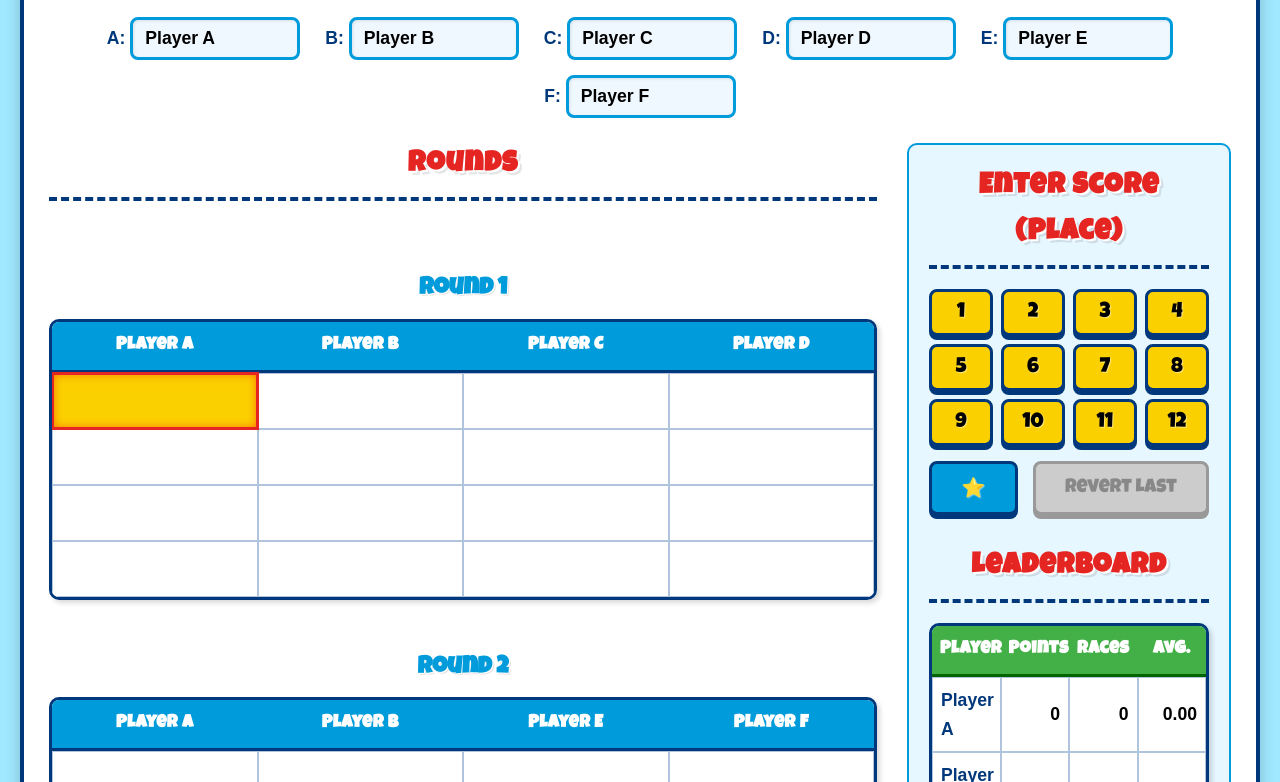
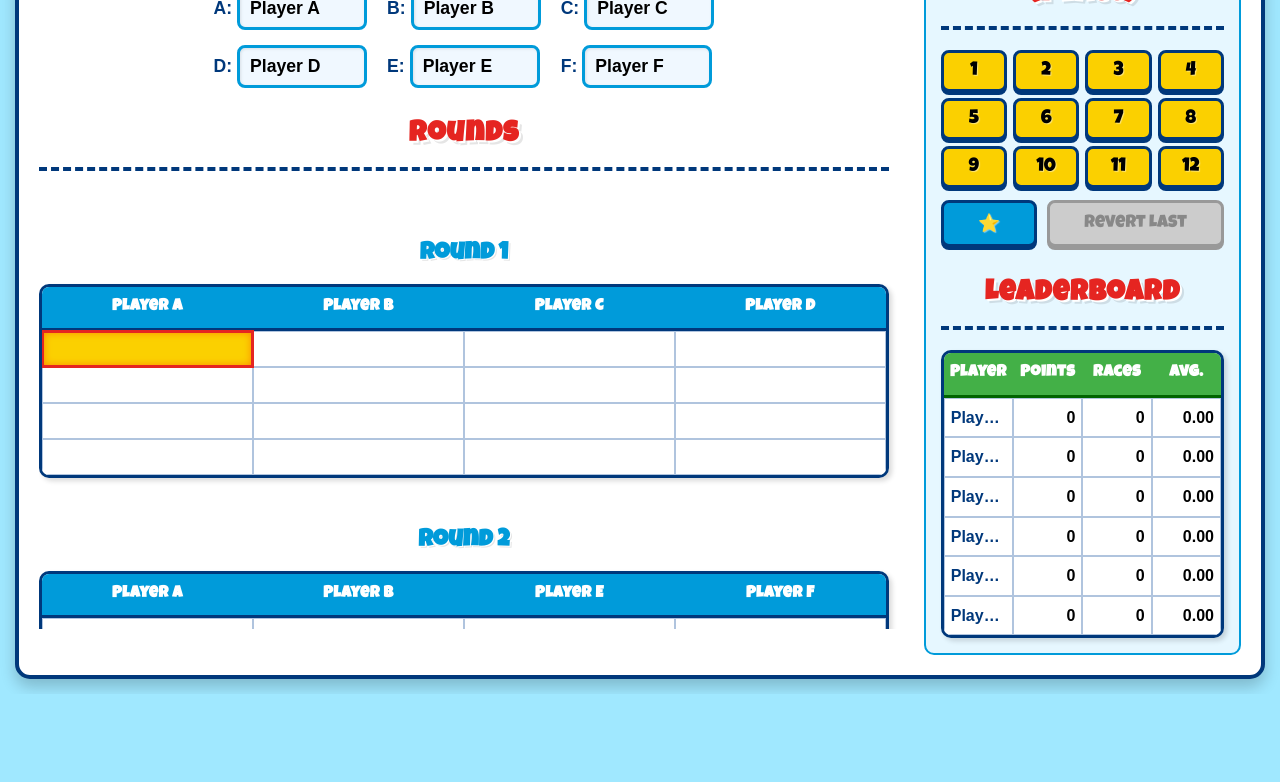
Before and after one commit to VengsHub/mario-kart, a plain HTML site: page index.html in a window 1280 px wide. Shown: the part 130-912 px from the top of the page. After the commit the page ends 824 px from the top, so only its background shows below. Drawn offline with Linux system fonts and the light colour scheme.

Commit message:
improve responsiveness

```diff
--- a/index.html
+++ b/index.html
@@ -5,26 +5,30 @@
   <meta name="viewport" content="width=device-width, initial-scale=1.0">
   <title>Mario Kart Tournament Tracker</title>
   <link rel="stylesheet" href="style.css">
+  <link rel="preconnect" href="https://fonts.googleapis.com">
+  <link rel="preconnect" href="https://fonts.gstatic.com" crossorigin>
+  <link href="https://fonts.googleapis.com/css2?family=Luckiest+Guy&display=swap" rel="stylesheet">
 </head>
 <body>
 <div class="container">
+  <main class="content-area">
+    <section id="left-column">
       <header id="player-names">
         <h2>Player Names</h2>
         <div class="player-inputs">
-      <label>A: <input type="text" id="player-name-0" class="player-name-input" placeholder="Player A"></label>
-      <label>B: <input type="text" id="player-name-1" class="player-name-input" placeholder="Player B"></label>
-      <label>C: <input type="text" id="player-name-2" class="player-name-input" placeholder="Player C"></label>
-      <label>D: <input type="text" id="player-name-3" class="player-name-input" placeholder="Player D"></label>
-      <label>E: <input type="text" id="player-name-4" class="player-name-input" placeholder="Player E"></label>
-      <label>F: <input type="text" id="player-name-5" class="player-name-input" placeholder="Player F"></label>
+          <label>A: <input type="text" id="player-name-0" class="player-name-input" placeholder="Player A" maxlength="8"></label>
+          <label>B: <input type="text" id="player-name-1" class="player-name-input" placeholder="Player B" maxlength="8"></label>
+          <label>C: <input type="text" id="player-name-2" class="player-name-input" placeholder="Player C" maxlength="8"></label>
+          <label>D: <input type="text" id="player-name-3" class="player-name-input" placeholder="Player D" maxlength="8"></label>
+          <label>E: <input type="text" id="player-name-4" class="player-name-input" placeholder="Player E" maxlength="8"></label>
+          <label>F: <input type="text" id="player-name-5" class="player-name-input" placeholder="Player F" maxlength="8"></label>
         </div>
       </header>
 
-  <main class="content-area">
       <section id="rounds-container">
         <h2>Rounds</h2>
       </section>
-
+    </section>
     <aside id="controls-leaderboard">
       <section id="score-controls">
         <h2>Enter Score (Place)</h2>
--- a/style.css
+++ b/style.css
@@ -1,45 +1,45 @@
-/* Import Google Font */
 @import url('https://fonts.googleapis.com/css2?family=Luckiest+Guy&display=swap');
 
+*, *::before, *::after {
+    box-sizing: border-box;
+}
+
 :root {
-    /* Mario Kart Color Palette */
-    --mk-red: #E52521;     /* Mario Red */
-    --mk-blue: #009BDA;    /* Mario Blue */
-    --mk-yellow: #FBD000;  /* Coin/Star Yellow */
-    --mk-green: #43B047;   /* Luigi/Pipe Green */
-    --mk-dark-blue: #00387b; /* Deeper Blue for borders/accents */
+    --mk-red: #E52521;
+    --mk-blue: #009BDA;
+    --mk-yellow: #FBD000;
+    --mk-green: #43B047;
+    --mk-dark-blue: #00387b;
     --mk-white: #FFFFFF;
     --mk-black: #000000;
-    --mk-light-bg: #a0e8ff; /* Light Sky Blue Background */
+    --mk-light-bg: #a0e8ff;
     --mk-dark-grey: #4a4a4a;
     --mk-light-grey: #f0f0f0;
-
-    /* Fonts */
     --font-mario: 'Luckiest Guy', cursive;
-    --font-body: 'Arial', sans-serif; /* Use a clean sans-serif for scores/data */
+    --font-body: 'Arial', sans-serif;
+    --sticky-top-offset: 20px;
+    --body-padding: 15px;
+    --container-padding: 20px;
 }
 
 body {
     font-family: var(--font-body);
     line-height: 1.6;
     margin: 0;
-    padding: 20px;
+    padding: var(--body-padding);
     background-color: var(--mk-light-bg);
-    /* Optional: Add a subtle cloud pattern or checkered flag */
-    /* background-image: url('path/to/your/cloud-pattern.png'); */
 }
 
 .container {
     max-width: 1600px;
-    margin: 20px auto;
+    margin: 0 auto;
     background-color: var(--mk-white);
-    padding: 25px;
+    padding: var(--container-padding);
     border-radius: 15px;
     border: 4px solid var(--mk-dark-blue);
     box-shadow: 0px 8px 15px rgba(0, 0, 0, 0.2);
 }
 
-/* Section Headers (like Player Names, Rounds, Controls, Leaderboard) */
 header h2,
 section h2 {
     font-family: var(--font-mario);
@@ -54,12 +54,27 @@ section h2 {
     font-size: 1.8em;
 }
 
-/* Player Names Section */
+.content-area {
+    display: flex;
+    gap: 25px;
+}
+
+#left-column {
+    flex: 3;
+    min-width: 500px;
+    max-height: calc(100vh - (var(--body-padding) * 2) - (var(--container-padding) * 2) - 10px);
+    overflow-y: auto;
+    padding-right: 10px;
+}
+
+#player-names {
+    margin-bottom: 25px;
+}
+
 #player-names .player-inputs {
-    display: flex;
-    flex-wrap: wrap;
-    gap: 15px 25px; /* More horizontal gap */
-    margin-bottom: 25px;
+    display: grid;
+    grid-template-columns: repeat(3, auto);
+    gap: 15px 20px;
     justify-content: center;
 }
 
@@ -67,47 +82,40 @@ section h2 {
     font-weight: bold;
     font-size: 1.1em;
     color: var(--mk-dark-blue);
+    display: flex;
+    align-items: center;
+    gap: 5px;
 }
 
 #player-names input {
-    padding: 8px 12px;
+    padding: 8px 10px;
     border: 3px solid var(--mk-blue);
     border-radius: 8px;
-    width: 140px;
+    width: 130px;
     font-weight: bold;
     font-size: 1em;
-    background-color: #f0f8ff; /* Alice blue */
+    background-color: #f0f8ff;
     box-shadow: inset 1px 1px 3px rgba(0,0,0,0.1);
 }
 
-/* Main Layout */
-.content-area {
-    display: flex;
-    flex-wrap: wrap; /* Allow wrapping on smaller screens */
-    gap: 30px;
-}
-
 #rounds-container {
-    flex: 3;
-    min-width: 500px; /* Ensure it has some base width */
     display: flex;
     flex-direction: column;
-    gap: 25px; /* Space between round tables */
+    gap: 20px;
 }
 
 #controls-leaderboard {
     flex: 1;
-    min-width: 280px; /* Ensure controls don't get too squished */
-    display: flex;
-    flex-direction: column;
-    gap: 30px;
-    background-color: #e6f7ff; /* Very light blue panel background */
-    padding: 20px;
+    min-width: 290px;
+    position: sticky;
+    top: var(--sticky-top-offset);
+    height: fit-content;
+    background-color: #e6f7ff;
+    padding: 15px;
     border-radius: 10px;
     border: 2px solid var(--mk-blue);
 }
 
-/* Round Title (Round 1, Round 2...) */
 .round h3 {
     font-family: var(--font-mario);
     color: var(--mk-blue);
@@ -117,182 +125,210 @@ section h2 {
     text-shadow: 1px 1px 0px var(--mk-white), 2px 2px 0px rgba(0, 0, 0, 0.1);
 }
 
-/* Tables (Rounds and Leaderboard) */
 .round-table,
 #leaderboard table {
-    border-collapse: separate; /* Use separate for rounded corners */
+    border-collapse: separate;
     border-spacing: 0;
     width: 100%;
     table-layout: fixed;
     border: 3px solid var(--mk-dark-blue);
     border-radius: 10px;
-    overflow: hidden; /* Important for border-radius */
+    overflow: hidden;
     box-shadow: 3px 3px 5px rgba(0,0,0,0.15);
 }
 
-/* Table Headers (Player Names in Rounds, Leaderboard Headers) */
 .round-table th,
 #leaderboard th {
     background-color: var(--mk-blue);
     color: var(--mk-white);
     font-family: var(--font-mario);
-    padding: 10px 8px;
+    padding: 8px 6px;
     text-align: center;
     letter-spacing: 0.5px;
-    font-size: 1.1em;
+    font-size: 1.0em;
     border-bottom: 3px solid var(--mk-dark-blue);
-    /* Prevent text wrapping if desired, but might hide names */
-    /* white-space: nowrap; */
-    /* overflow: hidden; */
-    /* text-overflow: ellipsis; */
-}
-#leaderboard th {
-    background-color: var(--mk-green); /* Different color for leaderboard */
-    border-bottom-color: #006400; /* Dark Green */
 }
 
+#leaderboard th {
+    background-color: var(--mk-green);
+    border-bottom-color: #006400;
+    white-space: nowrap;
+    overflow: hidden;
+    text-overflow: ellipsis;
+}
 
-/* Table Cells (Scores, Leaderboard Data) */
 .round-table td,
 #leaderboard td {
-    border: 1px solid #b0c4de; /* Light Steel Blue borders */
-    padding: 8px;
+    border: 1px solid #b0c4de;
+    padding: 6px;
     text-align: center;
-    height: 38px;
+    height: 36px;
     font-weight: bold;
-    font-size: 1.1em;
+    font-size: 1.0em;
     background-color: var(--mk-white);
 }
 
 #leaderboard td {
-    text-align: right; /* Align numbers right */
+    text-align: right;
+    white-space: nowrap;
+    overflow: hidden;
+    text-overflow: ellipsis;
 }
+
 #leaderboard td:first-child {
-    text-align: left; /* Align player names left */
+    text-align: left;
     font-weight: bold;
     color: var(--mk-dark-blue);
 }
 
-
 .round-table td.filled {
-    background-color: #fffacd; /* Lemon Chiffon - like a coin block */
+    background-color: #fffacd;
     color: var(--mk-black);
 }
+
 .round-table td.next-cell-highlight {
-    background-color: var(--mk-yellow); /* Bright yellow highlight */
+    background-color: var(--mk-yellow);
     outline: 3px solid var(--mk-red);
-    outline-offset: -2px; /* Inset outline slightly */
-    box-shadow: inset 0 0 10px rgba(255, 0, 0, 0.5); /* Inner red glow */
+    outline-offset: -2px;
+    box-shadow: inset 0 0 8px rgba(255, 0, 0, 0.4);
 }
 
+#score-controls {
+    margin-bottom: 25px; /* Added margin for spacing */
+}
 
-/* Score Controls */
 #score-buttons {
     display: grid;
     grid-template-columns: repeat(4, 1fr);
-    gap: 8px; /* Increased gap */
-    margin-bottom: 15px;
+    gap: 6px;
+    margin-bottom: 12px;
 }
 
-/* General Button Style (Score Buttons) */
 #score-buttons button {
-    padding: 10px 5px; /* Adjust padding */
-    font-size: 1.3em; /* Larger numbers */
+    padding: 8px 5px;
+    font-size: 1.2em;
     font-family: var(--font-mario);
     border: 3px solid var(--mk-dark-blue);
     border-radius: 8px;
-    background-color: var(--mk-yellow); /* Yellow like item boxes */
+    background-color: var(--mk-yellow);
     color: var(--mk-black);
     cursor: pointer;
     transition: transform 0.1s ease, background-color 0.2s, box-shadow 0.1s ease;
     text-shadow: 1px 1px 1px rgba(255, 255, 255, 0.5);
-    box-shadow: 0px 4px 0px var(--mk-dark-blue); /* 3D effect */
-    position: relative; /* Needed for positioning adjustments on click */
+    box-shadow: 0px 3px 0px var(--mk-dark-blue);
+    position: relative;
 }
 
 #score-buttons button:hover {
-    background-color: #fff060; /* Lighter yellow on hover */
-    transform: scale(1.03); /* Slight grow */
+    background-color: #fff060;
+    transform: scale(1.03);
 }
 
 #score-buttons button:active {
-    transform: scale(0.98) translateY(2px); /* Push down effect */
-    box-shadow: 0px 2px 0px var(--mk-dark-blue); /* Reduce shadow */
+    transform: scale(0.98) translateY(1px);
+    box-shadow: 0px 2px 0px var(--mk-dark-blue);
 }
 
-
-/* Action Buttons (Star, Revert) */
 .action-buttons {
     display: flex;
-    gap: 15px;
-    margin-top: 15px;
+    gap: 10px;
+    margin-top: 12px;
 }
 
 .action-buttons button {
-    flex-grow: 1; /* Make buttons fill space */
-    padding: 12px;
-    font-size: 1.2em;
+    flex-grow: 1;
+    padding: 10px;
+    font-size: 1.1em;
     font-family: var(--font-mario);
     border-radius: 8px;
     cursor: pointer;
     transition: transform 0.1s ease, background-color 0.2s, box-shadow 0.1s ease;
     text-shadow: 1px 1px 1px rgba(255, 255, 255, 0.5);
-    box-shadow: 0px 4px 0px var(--mk-dark-grey); /* 3D effect */
+    box-shadow: 0px 3px 0px var(--mk-dark-grey);
     position: relative;
     border: 3px solid var(--mk-dark-grey);
 }
+
 .action-buttons button:hover {
     transform: scale(1.03);
 }
+
 .action-buttons button:active {
-    transform: scale(0.98) translateY(2px); /* Push down effect */
-    box-shadow: 0px 2px 0px var(--mk-dark-grey); /* Reduce shadow */
+    transform: scale(0.98) translateY(1px);
+    box-shadow: 0px 2px 0px var(--mk-dark-grey);
 }
 
-/* Star Button Specific */
 #star-btn {
     background-color: var(--mk-blue);
     color: var(--mk-white);
     border-color: var(--mk-dark-blue);
-    box-shadow: 0px 4px 0px var(--mk-dark-blue);
+    box-shadow: 0px 3px 0px var(--mk-dark-blue);
 }
+
 #star-btn:hover {
     background-color: #33aeff;
 }
+
 #star-btn.active {
-    background-color: var(--mk-yellow); /* Yellow when active */
+    background-color: var(--mk-yellow);
     color: var(--mk-black);
-    border-color: #b38f00; /* Darker yellow */
-    box-shadow: 0px 4px 0px #b38f00;
-    font-size: 1.4em; /* Make star bigger when active */
-    transform: scale(1.05) translateY(-1px); /* Pop slightly */
+    border-color: #b38f00;
+    box-shadow: 0px 3px 0px #b38f00;
+    font-size: 1.3em;
+    transform: scale(1.05) translateY(-1px);
 }
+
 #star-btn.active:active {
-    transform: scale(1.0) translateY(2px); /* Adjust active push */
+    transform: scale(1.0) translateY(1px);
     box-shadow: 0px 2px 0px #b38f00;
 }
 
-
-/* Revert Button Specific */
 #revert-btn {
     background-color: var(--mk-red);
     color: var(--mk-white);
-    border-color: #a00; /* Darker Red */
-    box-shadow: 0px 4px 0px #a00;
+    border-color: #a00;
+    box-shadow: 0px 3px 0px #a00;
 }
+
 #revert-btn:hover {
     background-color: #ff4d4a;
 }
+
 #revert-btn:disabled {
     background-color: #cccccc;
     color: #888888;
     cursor: not-allowed;
     border-color: #999999;
-    box-shadow: 0px 4px 0px #999999;
+    box-shadow: 0px 3px 0px #999999;
     text-shadow: none;
-    transform: none; /* Disable hover/active effects */
+    transform: none;
 }
+
 #revert-btn:disabled:active {
-    transform: none; /* Disable push effect when disabled */
-    box-shadow: 0px 4px 0px #999999;
+    transform: none;
+    box-shadow: 0px 3px 0px #999999;
 }
+
+#left-column::-webkit-scrollbar {
+    width: 10px;
+}
+
+#left-column::-webkit-scrollbar-track {
+    background: var(--mk-light-grey);
+    border-radius: 5px;
+}
+
+#left-column::-webkit-scrollbar-thumb {
+    background-color: var(--mk-blue);
+    border-radius: 5px;
+    border: 2px solid var(--mk-light-grey);
+}
+
+#left-column::-webkit-scrollbar-thumb:hover {
+    background-color: var(--mk-dark-blue);
+}
+
+#left-column {
+    scrollbar-width: thin;
+    scrollbar-color: var(--mk-blue) var(--mk-light-grey);
+}
```
Lines whose indentation alone changed are shown as unchanged.
